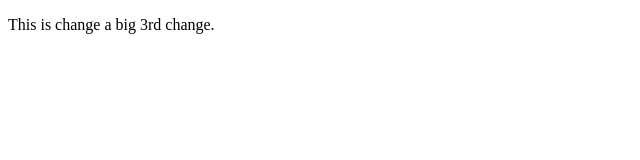
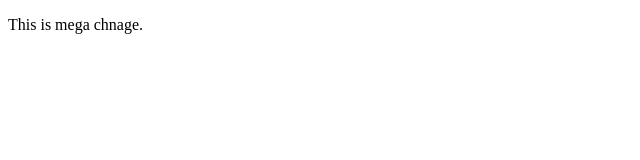
Before and after one commit to dlkirk/webdesign, a plain HTML site: page index.html in a window 1280 px wide. Shown: the full height of the page, 0-640 px from the left. Drawn offline with Linux system fonts and the light colour scheme.

Commit message:
mega change 1
p

```diff
--- a/index.html
+++ b/index.html
@@ -2,7 +2,7 @@
 <html>
     <head>
     <body>
-        <p>This is change a big 3rd change.</p>
+        <p>This is mega chnage.</p>
         </body>
     </head>
 </html>
```
